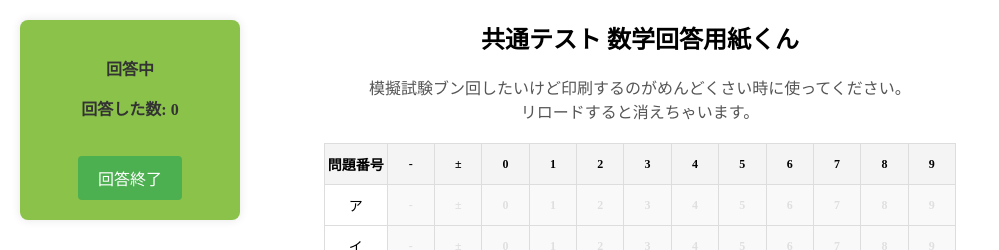
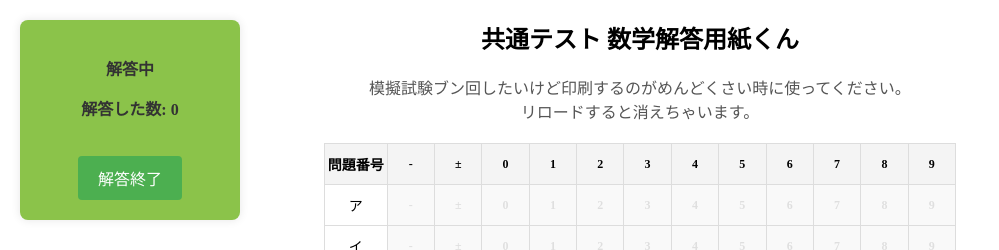
Before and after one commit to kannna5296/kyotsu, a Vue app: page / in a window 1280 px wide. Shown: the top 250 px of the page, without its empty margins (0-999 px from the left). Built offline with nearby package versions, Linux system fonts and the light colour scheme.

Commit message:
twitterカード作成

```diff
--- a/index.html
+++ b/index.html
@@ -6,7 +6,14 @@
   <link rel="icon" type="image/svg+xml" href="/benkyo.svg" />
   <link rel="stylesheet" href="https://cdnjs.cloudflare.com/ajax/libs/font-awesome/6.4.2/css/all.min.css">
   <meta name="viewport" content="width=device-width, initial-scale=1.0" />
-  <title>回答用紙くん</title>
+
+  <!-- Twitterカードの設定 -->
+  <meta name="twitter:card" content="summary_large_image">
+  <meta name="twitter:site" content="@hiro_cashless">
+  <meta name="twitter:title" content="解答用紙くん">
+  <meta name="twitter:description" content="共通テスト雑に回したいけどマークシート印刷するのがダルい人向けのサイト">
+  <meta name="twitter:image" content="https://kannna5296.github.io/kyotsu/twittercard.png">
+  <title>解答用紙くん</title>
 </head>
 
 <body>
--- a/src/components/Math.vue
+++ b/src/components/Math.vue
@@ -1,6 +1,6 @@
 <template>
   <div class="container">
-    <h1>共通テスト 数学回答用紙くん</h1>
+    <h1>共通テスト 数学解答用紙くん</h1>
     <p class="description">
       模擬試験ブン回したいけど印刷するのがめんどくさい時に使ってください。<br>リロードすると消えちゃいます。
     </p>
@@ -78,10 +78,10 @@
     class="sidebar"
     :class="{ answering: !isAnsweringEnded, grading: isAnsweringEnded }"
   >
-     <p v-if="isAnsweringEnded">採点中<br>(回答を変更できません)</p>
-      <p v-else>回答中</p>
+     <p v-if="isAnsweringEnded">採点中<br>(解答を変更できません)</p>
+      <p v-else>解答中</p>
 
-      <p>回答した数: {{ answeredCount }}</p>
+      <p>解答した数: {{ answeredCount }}</p>
       <div v-if="isAnsweringEnded">
         <!-- 正答数 -->
         <p>正答数: {{ correctCount }}</p>
@@ -95,7 +95,7 @@
         class="end-button"
         @click="endAnswering"
       >
-        回答終了
+        解答終了
       </button>
       <button
         v-if="isAnsweringEnded"
@@ -137,7 +137,7 @@ const problems: string[] = [
 // ラジオボタンの選択肢を定義
 const options: string[] = ['-', '±', '0', '1', '2', '3', '4', '5', '6', '7', '8', '9'];
 
-// 問題番号ごとの回答を管理（初期値は null）
+// 問題番号ごとの解答を管理（初期値は null）
 const answers = ref<Record<string, string | null>>(
   problems.reduce((acc, problem) => {
     acc[problem] = null; // 初期状態は選択なし
@@ -145,7 +145,7 @@ const answers = ref<Record<string, string | null>>(
   }, {} as Record<string, string | null>),
 );
 
-// 回答終了後に変更を無効化するフラグ
+//解答終了状態を表すフラグ
 const isAnsweringEnded = ref(false);
 
 // ラジオボタンをクリックした際の選択解除処理
@@ -155,14 +155,14 @@ function handleRadioClick(problem: string, option: string) {
   }
 }
 
-// 回答終了ボタンを押した際の処理
+// 解答終了ボタンを押した際の処理
 function endAnswering() {
-  isAnsweringEnded.value = true; // 回答終了状態にする
+  isAnsweringEnded.value = true; // 解答終了状態にする
 }
 
 // 次の試験に移るボタンを押した際の処理
 function nextExam() {
-  // 回答をリセット
+  // 解答をリセット
   for (const problem in answers.value) {
     answers.value[problem] = null;
   }
@@ -171,7 +171,7 @@ function nextExam() {
   for (const problem in correctAnswers.value) {
     correctAnswers.value[problem] = null;
   }
-  // 回答終了状態を解除
+  // 解答終了状態を解除
   isAnsweringEnded.value = false;
 }
 
@@ -204,7 +204,7 @@ function isIncorrect(problem: string): boolean {
   return correctAnswers.value[problem] === false;
 }
 
-// 回答した数
+//　解答した数
 const answeredCount = computed(() => {
   return Object.values(answers.value).filter((answer) => answer !== null).length;
 });
@@ -362,7 +362,7 @@ button:disabled {
   color: #333;
 }
 
-/* 回答中/採点中の背景色 */
+/* 解答中/採点中の背景色 */
 .sidebar.answering {
   background-color: #8bc34a; /* 緑っぽい */
 }
```
Also changed, not shown: public/twittercard.png (added).
